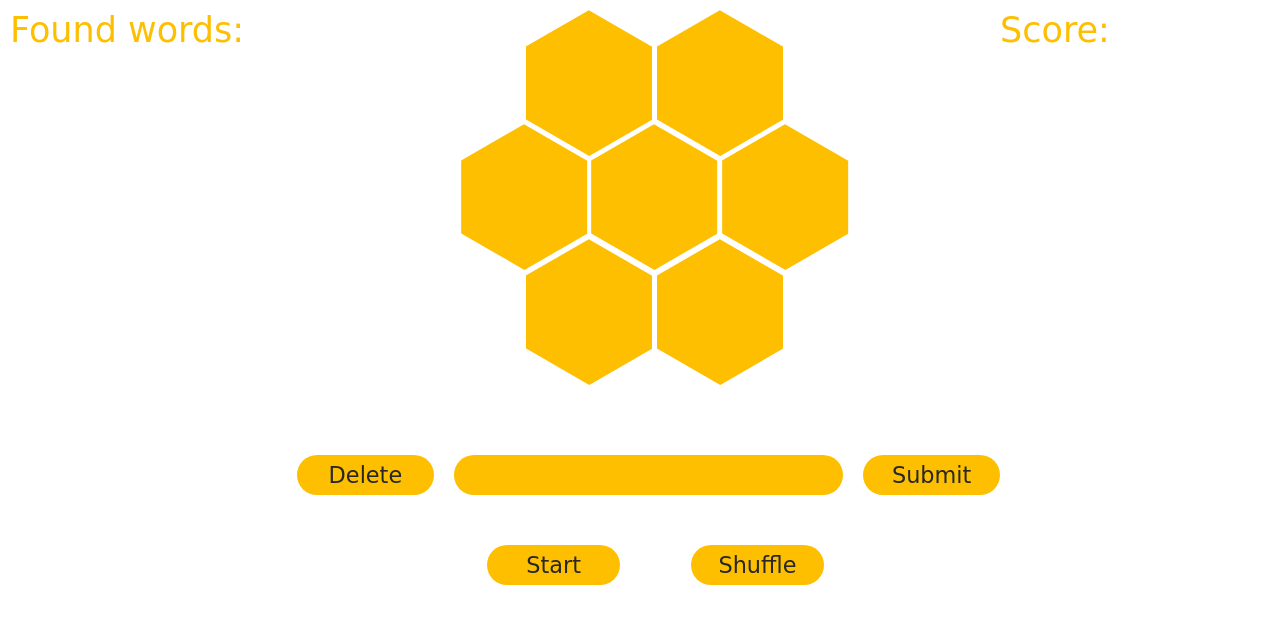
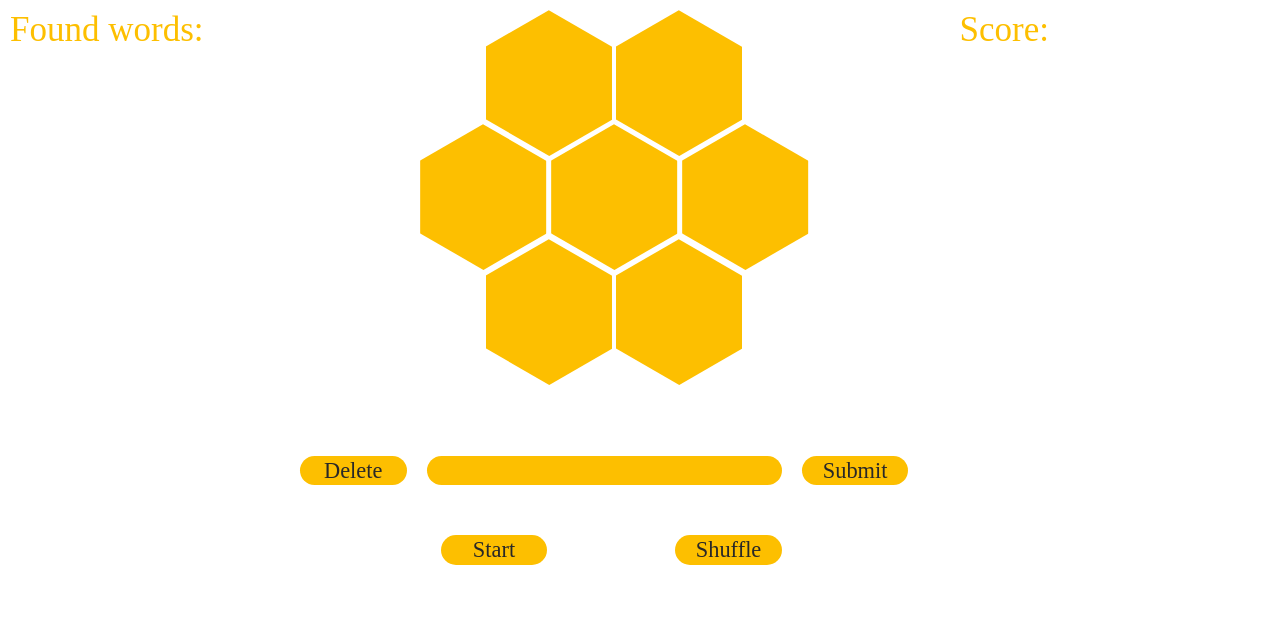
Before and after one commit to smitham50/spelling_bee, a website: page index.html in a window 1280 px wide. Drawn offline with Linux system fonts and the light colour scheme; no server answers; a web font is replaced by a local one.

Commit message:
small changes to button styling

```diff
--- a/index.css
+++ b/index.css
@@ -6,7 +6,7 @@
 
 body {
   background: #fff;
-  font-family: 'Baloo Bhai', cursive;
+  font-family: 'Baloo Bhai';
   font-size: 35px;
   padding: 10px;
   display: flex;
@@ -17,6 +17,7 @@ body {
   -ms-user-select: none; /* Internet Explorer/Edge */
   user-select: none;
 }
+
 
 /* left side of page */
 /* #left {
@@ -61,62 +62,60 @@ ul {
 #text-entry {
   display: flex;
   justify-content: center;
-  margin-left: 7%;
+  margin-left: 6%;
 }
 
 .btn {
   font-size: 1.75vw;
-  padding: 1% 0;
-  border-radius: 25px;
+  padding: .25% 0;
+  width: 15%;
+  border-radius: 50px;
   background-color: #fdbf00;
   color: #282828;
   text-align: center;
 }
 
 #delete {
-  width: 20%;
   margin-top: 10%;
   margin-right: 20px;
 }
 
 #delete-click {
-  width: 20%;
   margin-top: 10%;
   margin-right: 20px;
+  background-color: #ffd34c;
 }
 
 /* text-box */
 #text-box {
-  width: 400px;
+  width: 50%;
   margin-top: 10%;
   background-color: #fdbf00;
-  border-radius: 25px;
+  border-radius: 50px;
   color: #282828;
   text-align: center;
   font-size: 1.75vw;
 }
 
 #submit {
-  width: 20%;
   margin-top: 10%;
   margin-left: 20px;
 }
 
 #submit-click {
-  width: 20%;
   margin-top: 10%;
   margin-left: 20px;
+  background-color: #ffd34c;
 }
 
 #start-shuffle {
   display: flex;
   justify-content: space-between;
-  margin-left: 7%;
+  margin-left: 6%;
 }
 
 /* start button */
 #start {
-  width: 20%;
   margin-left: 27%;
   margin-right: 5%;
   margin-top: 50px;
@@ -125,17 +124,16 @@ ul {
 }
 
 #start-click {
-  width: 20%;
   margin-left: 27%;
   margin-right: 5%;
   margin-top: 50px;
   padding-left: 5px;
   padding-right: 5px;
+  background-color: #ffd34c;
 }
 
 #shuffle {
   background-color: #fdbf00;
-  width: 20%;
   margin-left: 5%;
   margin-right: 25%;
   margin-top: 50px;
@@ -146,12 +144,12 @@ ul {
 }
 
 #shuffle-click {
-  width: 20%;
   margin-left: 5%;
   margin-right: 25%;
   margin-top: 50px;
   padding-left: 5px;
   padding-right: 5px;
+  background-color: #ffd34c;
 }
 
 
@@ -241,7 +239,7 @@ ul {
   left: 0;
   width: 100%;
   height: 100%;
-  background: #fdbf00;
+  background-color: #fdbf00;
   -o-transform: skewY(-30deg) rotate(60deg);
   -moz-transform: skewY(-30deg) rotate(60deg);
   -webkit-transform: skewY(-30deg) rotate(60deg);
@@ -260,7 +258,7 @@ ul {
   left: 0;
   width: 100%;
   height: 100%;
-  background: #ffd34c;
+  background-color: #ffd34c;
   -o-transform: skewY(-30deg) rotate(60deg);
   -moz-transform: skewY(-30deg) rotate(60deg);
   -webkit-transform: skewY(-30deg) rotate(60deg);
```
